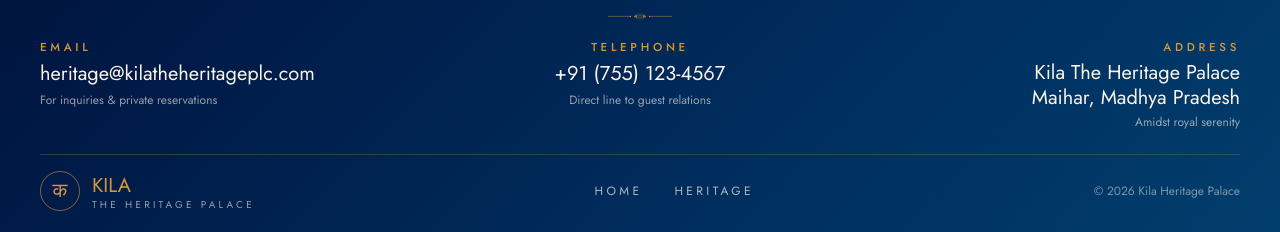
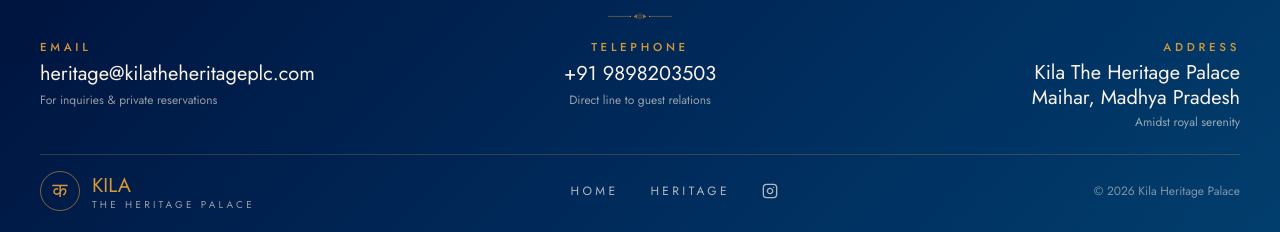
Before and after one commit to ayushweb0812/KTHP-testing, a Next.js app: page / in a window 1280 px wide. Shown: the part 10980-11212 px from the top of the page. Built offline with nearby package versions, Linux system fonts and the light colour scheme; no server answers.

Commit message:
footer change

```diff
--- a/components/site/SiteFooter.tsx
+++ b/components/site/SiteFooter.tsx
@@ -27,7 +27,7 @@
           </div>
           <div className="sm:text-center">
             <p className="eyebrow">Telephone</p>
-            <p className="font-display text-xl mt-1">+91 (755) 123-4567</p>
+            <p className="font-display text-xl mt-1">+91 9898203503</p>
             <p className="text-parchment/60 text-xs mt-1">Direct line to guest relations</p>
           </div>
           <div className="sm:text-right">
@@ -51,9 +51,22 @@
               </div>
             </div>
           </Link>
-          <div className="flex gap-8 text-xs uppercase tracking-[0.28em] text-parchment/70">
-            <Link href="/" className="hover:text-[var(--gold)]">Home</Link>
-            <Link href="/about" className="hover:text-[var(--gold)]">Heritage</Link>
+          <div className="flex gap-8 text-xs uppercase tracking-[0.28em] text-parchment/70 items-center">
+            <Link href="/" className="hover:text-[var(--gold)] transition-colors">Home</Link>
+            <Link href="/about" className="hover:text-[var(--gold)] transition-colors">Heritage</Link>
+            <a
+              href="https://www.instagram.com/kilatheheritagepalacekothi/"
+              target="_blank"
+              rel="noopener noreferrer"
+              className="hover:text-[var(--gold)] transition-colors"
+              aria-label="Instagram"
+            >
+              <svg xmlns="http://www.w3.org/2000/svg" width="16" height="16" viewBox="0 0 24 24" fill="none" stroke="currentColor" strokeWidth="2" strokeLinecap="round" strokeLinejoin="round">
+                <rect width="20" height="20" x="2" y="2" rx="5" ry="5"/>
+                <path d="M16 11.37A4 4 0 1 1 12.63 8 4 4 0 0 1 16 11.37z"/>
+                <line x1="17.5" x2="17.51" y1="6.5" y2="6.5"/>
+              </svg>
+            </a>
           </div>
           <p className="text-xs text-parchment/50">© {new Date().getFullYear()} Kila Heritage Palace</p>
         </div>
```
